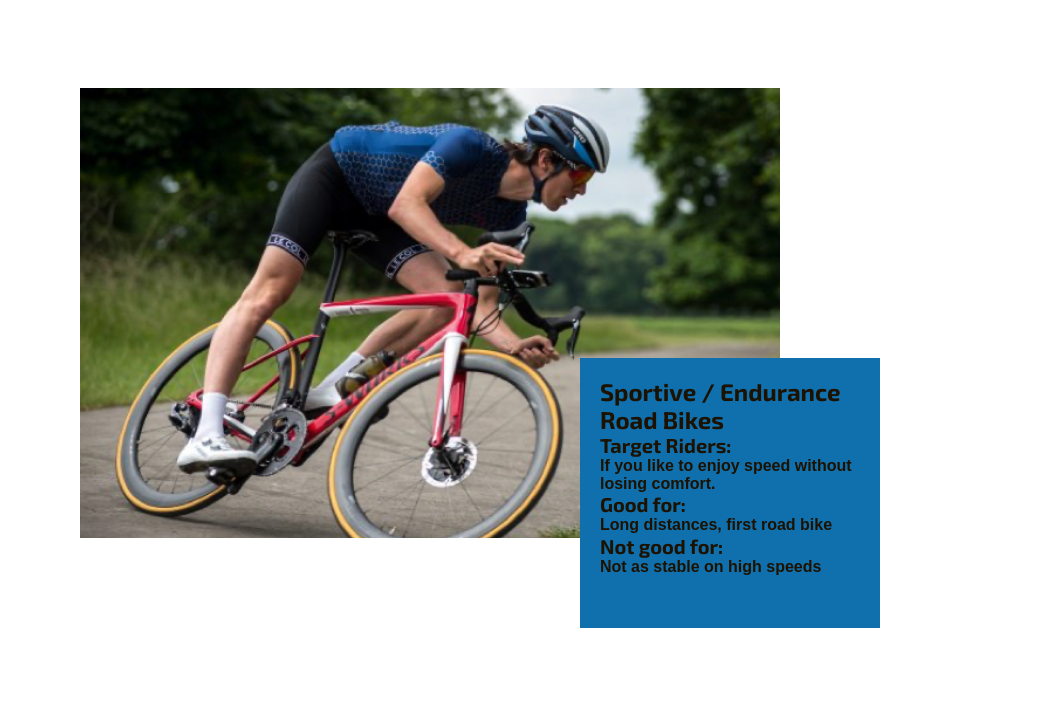
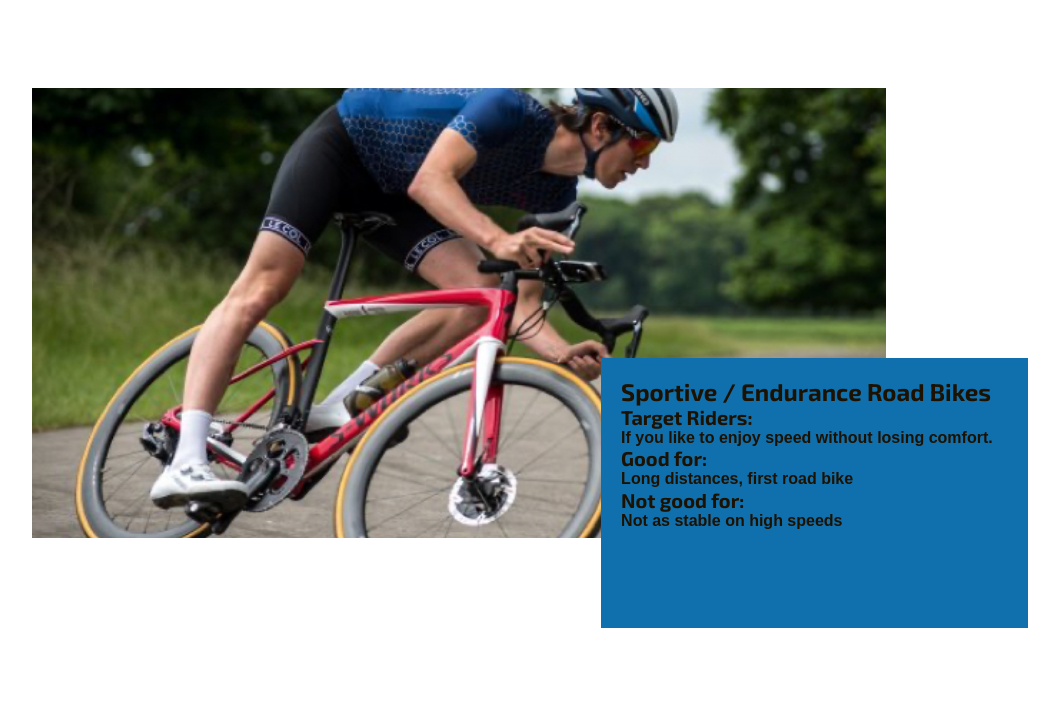
Before and after one commit to JohnnyLau1028/JohnnyLau_project-bikeexchange, a website: page deploy/index.html in a window 1280 px wide. Shown: the part 1035-1750 px from the top of the page, without its empty margins (110-1169 px from the left). Drawn offline with nearby package versions, Linux system fonts and the light colour scheme.

Commit message:
update sidescroll

```diff
--- a/dev/scss/base/_base.scss
+++ b/dev/scss/base/_base.scss
@@ -127,24 +127,24 @@ header {
 	@include md {
 		ul li {
 			display: grid;
-			grid-template-columns: repeat(9 , 100px);
+			grid-template-columns: repeat(9 , 1fr);
 			grid-template-rows: repeat(7, 90px);
 			justify-content: center;
 
 			.sportivebike {
-				grid-column: 1 / 8;
+				grid-column: 2 / 8;
 				grid-row: 2 / 7;
 			}
 			.aerobike {
-				grid-column: 1 / 8;
+				grid-column: 2 / 8;
 				grid-row: 2 / 7;
 			}
 			.racebike {
-				grid-column: 4 / 10;
+				grid-column: 4 / 9;
 				grid-row: 2 / 7;
 			}
 			.timetrialbike {
-				grid-column: 4 / 10;
+				grid-column: 4 / 9;
 				grid-row: 2 / 7;
 			}
 			.bikeleft {
--- a/dev/scss/layout/_header.scss
+++ b/dev/scss/layout/_header.scss
@@ -30,6 +30,7 @@ header{
 
     ul {
         padding: 20px;
+		justify-content: center;
     }
 
     .nav {
```
Also changed, not shown: deploy/css/styles.css.
